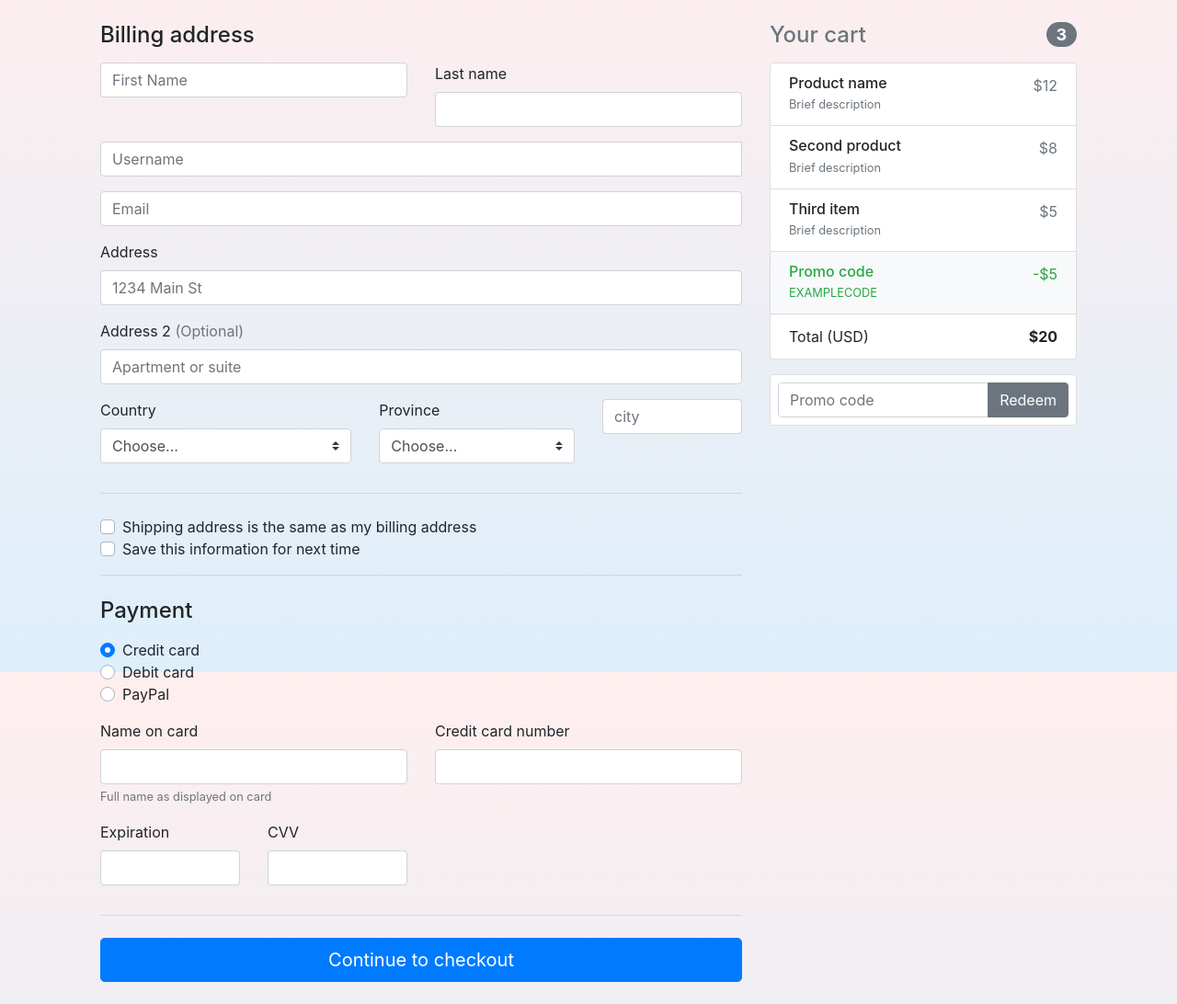
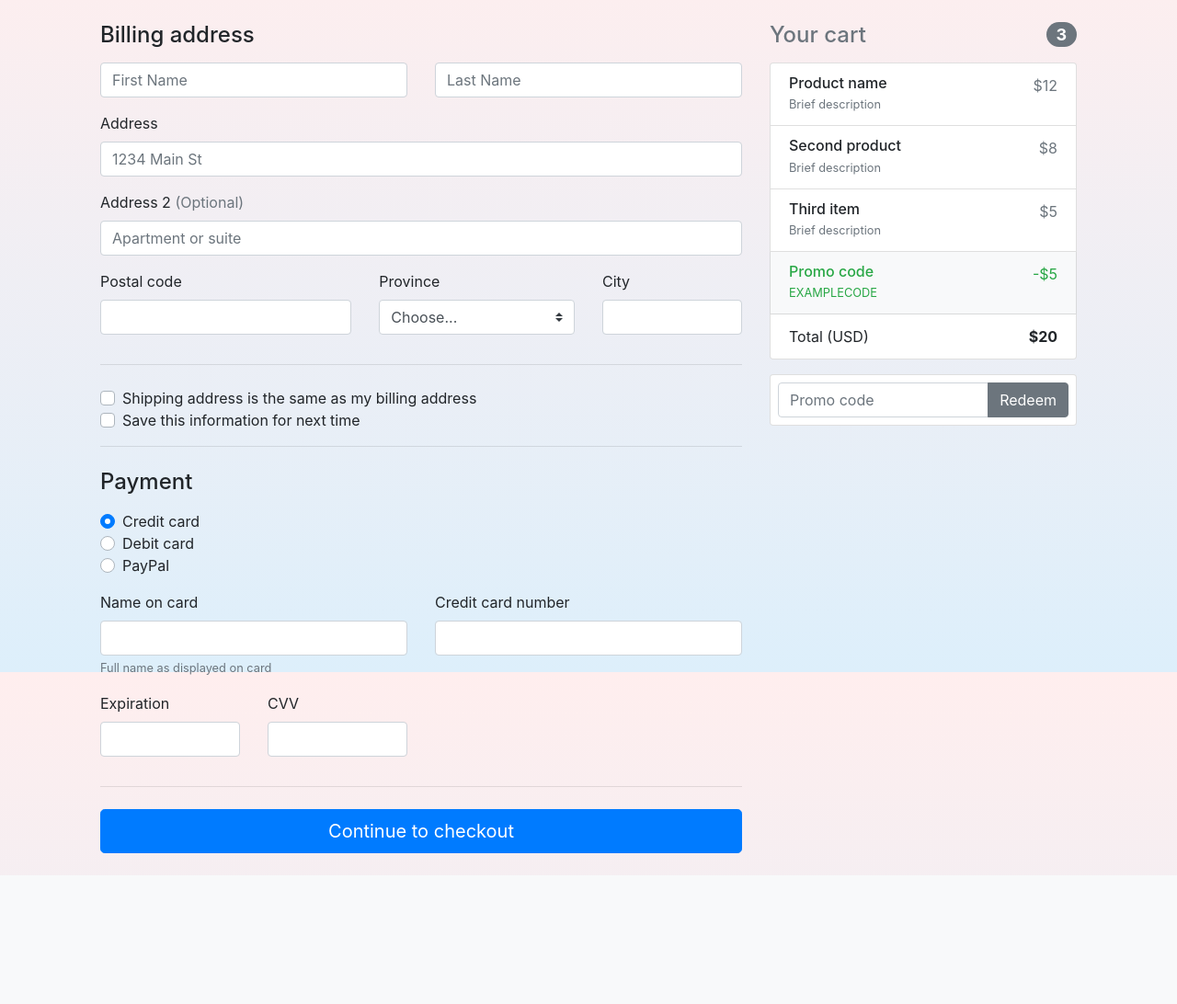
Before and after one commit to ycolagelo/vovs-store, a Flask app: page /checkout in a window 1280 px wide. Shown: the part 69-1161 px from the top of the page at 92% size. After the commit the page ends 997 px from the top, so only its background shows below. Run offline with Flask 2, Linux system fonts and the light colour scheme; a user stored in the database is signed in; some libraries are stand-ins or nearby versions.

Commit message:
implement checkout

```diff
--- a/routes/checkout.py
+++ b/routes/checkout.py
@@ -1,11 +1,38 @@
 from helpers.login_required import login_required
 from flask import Flask, flash, jsonify, redirect, render_template, request, session, abort
+from helpers.checkout_helpers import place_order
 
 
 def make_checkout_route(app):
-    @app.route("/checkout")
+    @app.route("/checkout", methods=["GET", "POST"])
     @login_required
     def checkout():
-        # return("yes")
+        if request.method == "POST":
+            # if not request.form.get("firstName"):
+            #     return("Please provide firstname")
+            # if not request.form.get("lastName"):
+            #     return("Please provide last Name")
+            # firstName = request.form.get("firstName")
+            # lastName = request.form.get("lastName")
+            # if not request.form.get("address1"):
+            #     return("Please provide an address")
+            # if not request.form.get("province"):
+            #     return("Please provide a province")
+            # if not request.form.get("postalCode"):
+            #     return("Please insert a valid postal code")
+            # if not request.form.get("city"):
+            #     return("Please insert a valid city")
+            # address1 = request.form.get("address1")
+            # address2 = request.form.get("address2")
+            # province = request.form.get("province")
+            # postalcode = request.form.get("postalCode")
+            # city = request.form.get("city")
 
-        return render_template("checkout.html")
+            payment_info = {}  # todo
+            place_order(user_id=session["user_id"], payment_info=payment_info)
+            return redirect("/")
+
+        # redirect to home page (or ideally make an order confirmation page)
+
+        else:
+            return render_template("checkout.html")
--- a/templates/checkout.html
+++ b/templates/checkout.html
@@ -59,18 +59,20 @@ Checkout
     </div>
     <div class="col-md-8 order-md-1">
       <h4 class="mb-3">Billing address</h4>
-      <form class="needs-validation" novalidate>
+      <form action="/checkout" method="post">
         <div class="row">
           <div class="col-md-6 mb-3">
             <!-- <label for="firstName">First name</label> -->
-            <input type="text" class="form-control" id="firstName" placeholder="First Name" value="" required>
+            <input type="text" class="form-control" id="firstName" placeholder="First Name" value="" name="firstName"
+              required>
             <div class="invalid-feedback">
               Valid first name is required.
             </div>
           </div>
           <div class="col-md-6 mb-3">
-            <label for="lastName">Last name</label>
-            <input type="text" class="form-control" id="lastName" placeholder="" value="" required>
+            <!-- <label for="lastName">Last name</label> -->
+            <input type="text" class="form-control" id="lastName" placeholder="Last Name" value="" name="lastName"
+              required>
             <div class="invalid-feedback">
               Valid last name is required.
             </div>
@@ -78,26 +80,8 @@ Checkout
         </div>
 
         <div class="mb-3">
-          <!-- <label for="username">Username</label> -->
-          <div class="input-group">
-            <input type="text" class="form-control" id="username" placeholder="Username" required>
-            <div class="invalid-feedback" style="width: 100%;">
-              Your username is required.
-            </div>
-          </div>
-        </div>
-
-        <div class="mb-3">
-          <!-- <label for="email">Email <span class="text-muted">(Optional)</span></label> -->
-          <input type="email" class="form-control" id="email" placeholder="Email">
-          <div class="invalid-feedback">
-            Please enter a valid email address for shipping updates.
-          </div>
-        </div>
-
-        <div class="mb-3">
           <label for="address">Address</label>
-          <input type="text" class="form-control" id="address" placeholder="1234 Main St" required>
+          <input type="text" class="form-control" id="address" placeholder="1234 Main St" name="address1" required>
           <div class="invalid-feedback">
             Please enter your shipping address.
           </div>
@@ -105,15 +89,15 @@ Checkout
 
         <div class="mb-3">
           <label for="address2">Address 2 <span class="text-muted">(Optional)</span></label>
-          <input type="text" class="form-control" id="address2" placeholder="Apartment or suite">
+          <input type="text" class="form-control" id="address2" placeholder="Apartment or suite" name="address2">
         </div>
 
         <div class="row">
           <div class="col-md-5 mb-3">
-            <label for="country">Country</label>
-            <select class="custom-select d-block w-100" id="country" required>
-              <option value="">Choose...</option>
-              <option>Canada</option>
+            <label for="country">Postal code</label>
+            <input class="form-control" id="country" name="postalCode" type="text" required>
+            <!-- <option value="">Choose...</option> -->
+            <!-- <option>Canada</option> -->
             </select>
             <div class="invalid-feedback">
               Please select a valid country.
@@ -121,7 +105,7 @@ Checkout
           </div>
           <div class="col-md-4 mb-3">
             <label for="state">Province</label>
-            <select class="custom-select d-block w-100" id="state" required>
+            <select class="custom-select d-block w-100" id="state" name="province" required>
               <option value="">Choose...</option>
               <option>Ontario</option>
             </select>
@@ -130,7 +114,8 @@ Checkout
             </div>
           </div>
           <div class="col-md-3 mb-3">
-            <input type="text" class="form-control" id="zip" placeholder="city" required>
+            <label for="zip">City</label>
+            <input type="text" class="form-control" id="zip" placeholder="" name="city" required>
             <div class="invalid-feedback">
               postal code required.
             </div>
@@ -138,12 +123,12 @@ Checkout
         </div>
         <hr class="mb-4">
         <div class="custom-control custom-checkbox">
-          <input type="checkbox" class="custom-control-input" id="same-address">
+          <input type="checkbox" class="custom-control-input" id="same-address" name="shipBilladdress">
           <label class="custom-control-label" for="same-address">Shipping address is the same as my billing
             address</label>
         </div>
         <div class="custom-control custom-checkbox">
-          <input type="checkbox" class="custom-control-input" id="save-info">
+          <input type="checkbox" class="custom-control-input" id="save-info" name="keepSomeInfo">
           <label class="custom-control-label" for="save-info">Save this information for next time</label>
         </div>
         <hr class="mb-4">
```
Also changed, not shown: constants/all.py (added, +9 -0 lines), helpers/cart_helpers.py (+24 -13 lines), helpers/checkout_helpers.py (added, +37 -0 lines), todo.md (+10 -0 lines), constants/__init__.py (added).
